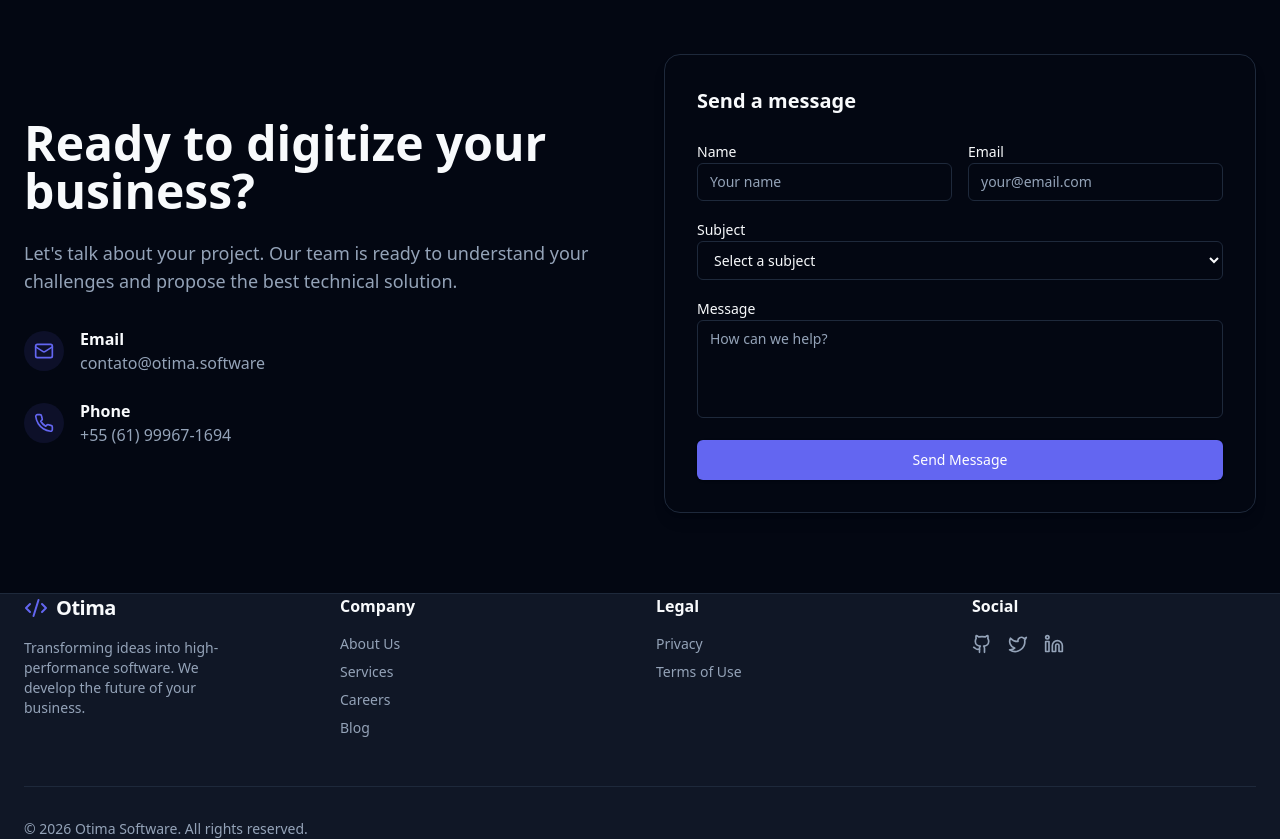
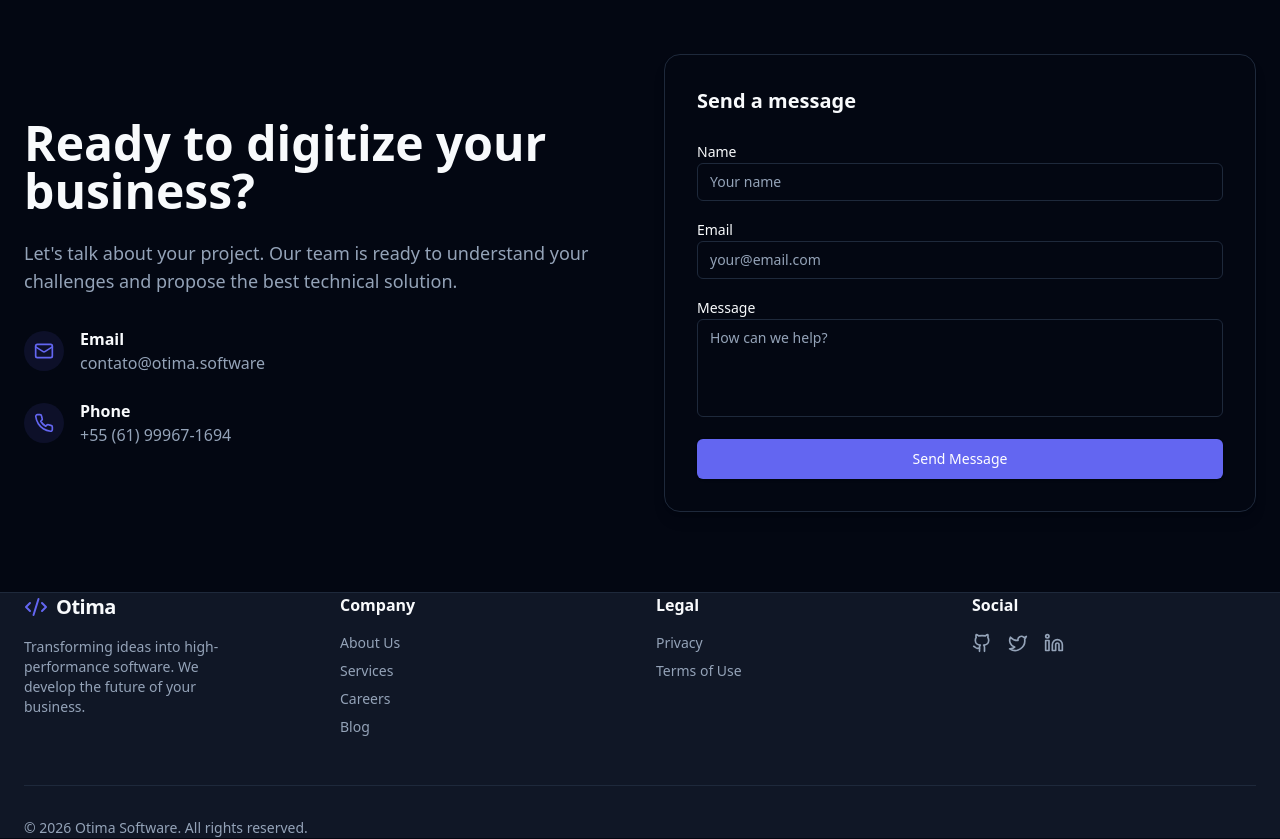
Before and after one commit to marcelllo/otima-software, a Next.js app: page /en in a window 1280 px wide. Shown: the part 2400-3239 px from the top of the page. Built offline with nearby package versions, Linux system fonts and the light colour scheme.

Commit message:
Inclusão do formulário EmailJS

```diff
--- a/package.json
+++ b/package.json
@@ -9,6 +9,7 @@
     "lint": "eslint"
   },
   "dependencies": {
+    "@emailjs/browser": "^4.4.1",
     "lucide-react": "^0.563.0",
     "next": "16.1.6",
     "next-intl": "^4.8.2",
--- a/src/components/Contact.tsx
+++ b/src/components/Contact.tsx
@@ -1,7 +1,46 @@
+"use client";
+
 import { useTranslations } from 'next-intl';
+import { useRef, useState } from 'react';
+import emailjs from '@emailjs/browser';
 
 export default function Contact() {
     const t = useTranslations('Contact');
+
+    const form = useRef<HTMLFormElement>(null);
+    const [loading, setLoading] = useState(false);
+    const [status, setStatus] = useState<'idle' | 'success' | 'error'>('idle');
+
+    const sendEmail = (e: React.FormEvent) => {
+        e.preventDefault();
+        setLoading(true);
+        setStatus('idle');
+
+        if (!form.current) return;
+
+        emailjs
+            .sendForm(
+                process.env.NEXT_PUBLIC_EMAILJS_SERVICE_ID!,
+                process.env.NEXT_PUBLIC_EMAILJS_TEMPLATE_ID!,
+                form.current,
+                {
+                    publicKey: process.env.NEXT_PUBLIC_EMAILJS_PUBLIC_KEY,
+                }
+            )
+            .then(
+                () => {
+                    setStatus('success');
+                    form.current?.reset();
+                },
+                (error) => {
+                    console.error('FAILED...', error);
+                    setStatus('error');
+                },
+            )
+            .finally(() => {
+                setLoading(false);
+            });
+    };
 
     return (
         <section id="contact" className="section-padding bg-background relative overflow-hidden">
@@ -40,13 +79,14 @@ export default function Contact() {
 
                     <div className="bg-card p-8 rounded-2xl border border-border shadow-lg">
                         <h3 className="text-xl font-bold mb-6">{t('form.title')}</h3>
-                        <form className="space-y-4">
-                            <div className="grid grid-cols-1 md:grid-cols-2 gap-4">
+                        <form ref={form} onSubmit={sendEmail} className="space-y-4">
                             <div className="space-y-2">
                                 <label htmlFor="name" className="text-sm font-medium">{t('form.name')}</label>
                                 <input
                                     type="text"
+                                    name="name"
                                     id="name"
+                                    required
                                     className="w-full rounded-md border border-input bg-background px-3 py-2 text-sm ring-offset-background placeholder:text-muted-foreground focus-visible:outline-none focus-visible:ring-2 focus-visible:ring-ring"
                                     placeholder={t('form.name_ph')}
                                 />
@@ -55,31 +95,20 @@ export default function Contact() {
                                 <label htmlFor="email" className="text-sm font-medium">{t('form.email')}</label>
                                 <input
                                     type="email"
+                                    name="email"
                                     id="email"
+                                    required
                                     className="w-full rounded-md border border-input bg-background px-3 py-2 text-sm ring-offset-background placeholder:text-muted-foreground focus-visible:outline-none focus-visible:ring-2 focus-visible:ring-ring"
                                     placeholder={t('form.email_ph')}
                                 />
-                                </div>
-                            </div>
-
-                            <div className="space-y-2">
-                                <label htmlFor="subject" className="text-sm font-medium">{t('form.subject')}</label>
-                                <select
-                                    id="subject"
-                                    className="w-full rounded-md border border-input bg-background px-3 py-2 text-sm ring-offset-background placeholder:text-muted-foreground focus-visible:outline-none focus-visible:ring-2 focus-visible:ring-ring"
-                                >
-                                    <option value="">{t('form.subject_ph')}</option>
-                                    <option value="orcamento">{t('form.subjects.budget')}</option>
-                                    <option value="parceria">{t('form.subjects.partnership')}</option>
-                                    <option value="duvidas">{t('form.subjects.general')}</option>
-                                    <option value="outro">{t('form.subjects.other')}</option>
-                                </select>
                             </div>
 
                             <div className="space-y-2">
                                 <label htmlFor="message" className="text-sm font-medium">{t('form.message')}</label>
                                 <textarea
+                                    name="message"
                                     id="message"
+                                    required
                                     rows={4}
                                     className="w-full rounded-md border border-input bg-background px-3 py-2 text-sm ring-offset-background placeholder:text-muted-foreground focus-visible:outline-none focus-visible:ring-2 focus-visible:ring-ring resize-none"
                                     placeholder={t('form.message_ph')}
@@ -88,10 +117,13 @@ export default function Contact() {
 
                             <button
                                 type="submit"
-                                className="w-full inline-flex h-10 items-center justify-center rounded-md bg-primary px-4 py-2 text-sm font-medium text-primary-foreground shadow transition-colors hover:bg-primary/90 focus-visible:outline-none focus-visible:ring-1 focus-visible:ring-ring"
+                                disabled={loading}
+                                className="w-full inline-flex h-10 items-center justify-center rounded-md bg-primary px-4 py-2 text-sm font-medium text-primary-foreground shadow transition-colors hover:bg-primary/90 focus-visible:outline-none focus-visible:ring-1 focus-visible:ring-ring disabled:opacity-50 disabled:cursor-not-allowed"
                             >
-                                {t('form.submit')}
+                                {loading ? 'Sending...' : t('form.submit')}
                             </button>
+                            {status === 'success' && <p className="text-green-500 text-sm text-center">Message sent successfully!</p>}
+                            {status === 'error' && <p className="text-red-500 text-sm text-center">Failed to send message. Please try again.</p>}
                         </form>
                     </div>
                 </div>
```
Also changed, not shown: 1 other file (tests, documents, lock files or other folders). Lines whose indentation alone changed are shown as unchanged.
